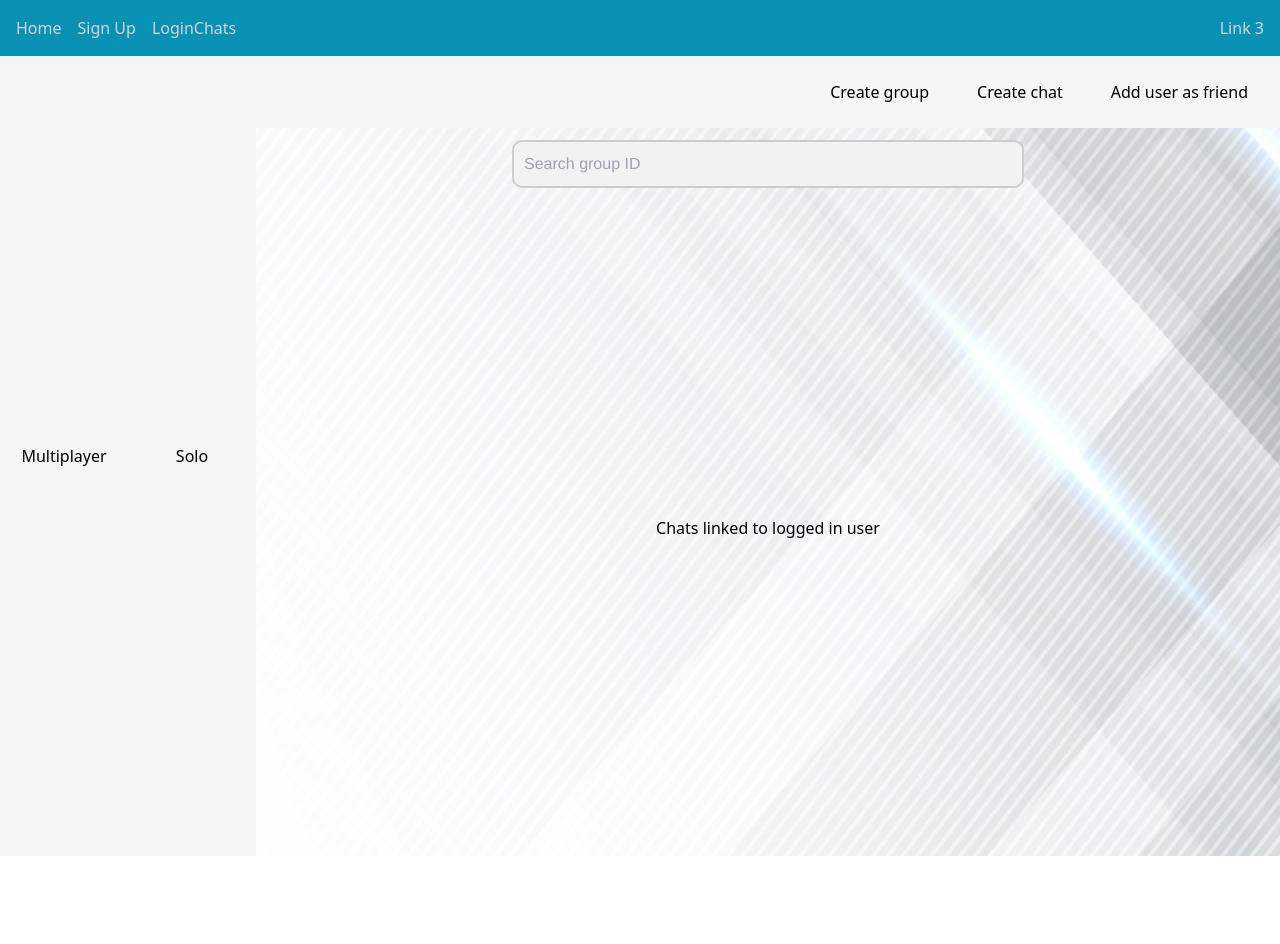
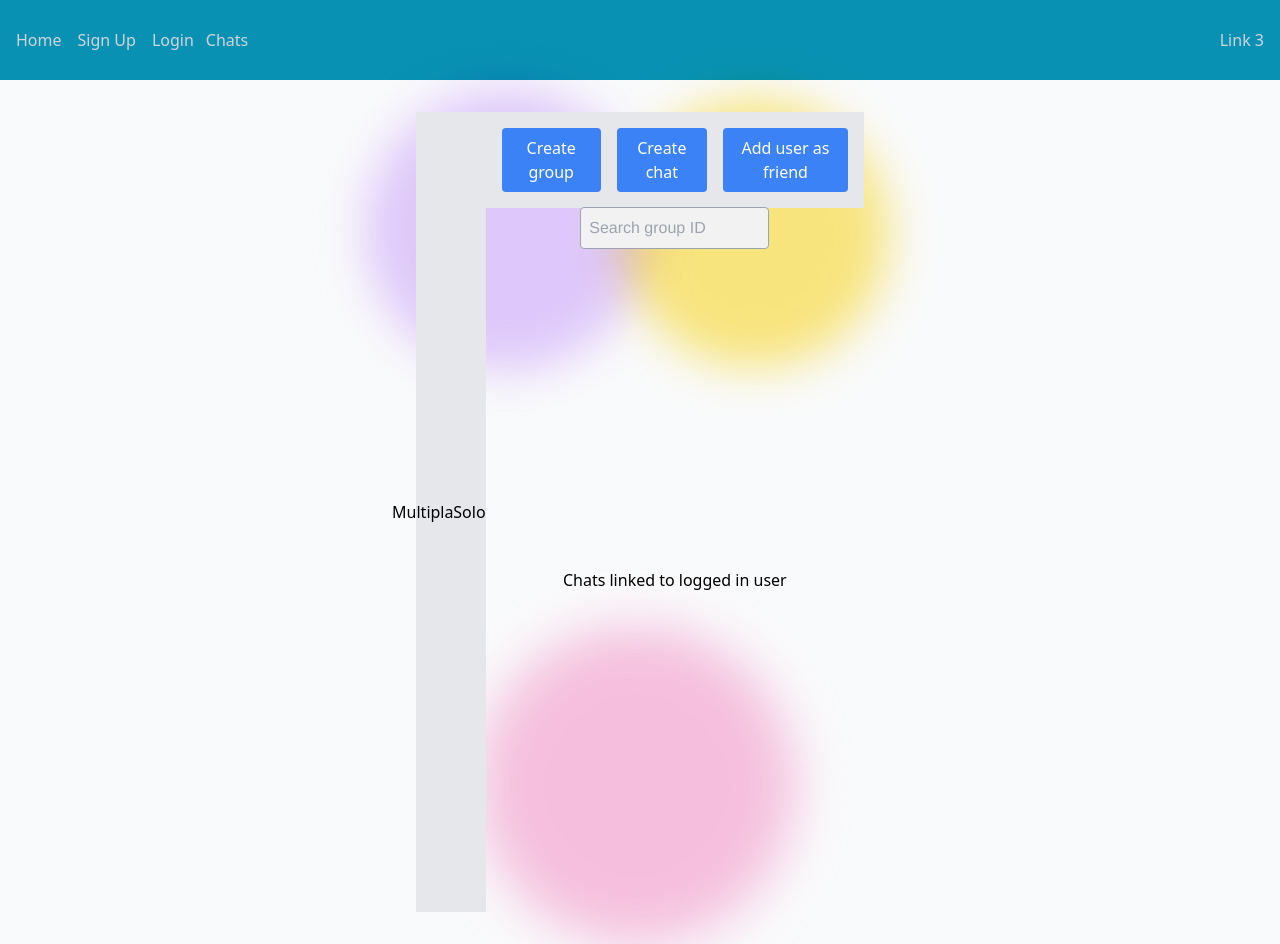
Before and after one commit to abewd/chatSrcCode, a React (Create React App) app: page /Chats in a window 1280 px wide. Before the commit the page ends 856 px from the top, so only its background shows below. Built offline with nearby package versions, Linux system fonts and the light colour scheme.

Commit message:
added an interactive background with an animation and styled it to fit the pages, need to edit a few things on the chat page to make it a little nicer...

```diff
--- a/src/Pages/Home/home.js
+++ b/src/Pages/Home/home.js
@@ -2,7 +2,7 @@
 import Header from "../../componets/Header/index";
 import Animations from "../../componets/Animations/Animations";
 import GamesContainer from "../../componets/GamesContainer/GamesContainer";
-import "./home.css";
+// import "./home.css";
 
 const home = () => {
   return (
--- a/src/componets/Chats/Chats.js
+++ b/src/componets/Chats/Chats.js
@@ -2,77 +2,50 @@
 
 const Chats = () => {
   return (
-    <div style={{ display: "flex", flexDirection: "row", height: "100vh" }}>
-      <aside
-        style={{
-          display: "flex",
-          flexDirection: "column",
-          justifyContent: "center",
-          alignItems: "center",
-          width: "10%",
-          backgroundColor: "#f5f5f5",
-        }}
-      >
+    <div className="bg-gray-50 min-h-screen flex items-center justify-center px-16">
+      <div className="relative w-full max-w-lg">
+        <div className="absolute top-0 -left-4 w-72 h-72 bg-purple-300 rounded-full mix-blend-multiply filter blur-xl opacity-70 animate-blob"></div>
+        <div className="absolute top-0 -right-4 w-72 h-72 bg-yellow-300 rounded-full mix-blend-multiply filter blur-xl opacity-70 animate-blob animation-delay-2000"></div>
+        <div className="absolute -bottom-8 left-20 w-72 h-72 bg-pink-300 rounded-full mix-blend-multiply filter blur-xl opacity-70 animate-blob animation-delay-4000"></div>
+        <div className="m-8 relative space-y-4">
+          <div className="h-screen flex flex-row">
+            <aside className="flex flex-col justify-center items-center w-1/12 bg-gray-200">
               <a href="#">Multiplayer</a>
             </aside>
-      <aside
-        style={{
-          display: "flex",
-          flexDirection: "column",
-          justifyContent: "center",
-          alignItems: "center",
-          width: "10%",
-          backgroundColor: "#f5f5f5",
-        }}
-      >
+            <aside className="flex flex-col justify-center items-center w-1/12 bg-gray-200">
               <a href="#">Solo</a>
             </aside>
-      <div style={{ display: "flex", flexDirection: "column", flex: 1 }}>
-        <div
-          style={{
-            display: "flex",
-            justifyContent: "space-between",
-            alignItems: "center",
-            padding: "1rem",
-            backgroundColor: "#f5f5f5",
-          }}
-        >
-          <div style={{ display: "flex", gap: "1rem" }}>
+            <div className="flex flex-col flex-grow">
+              <div className="flex justify-between items-center p-4 bg-gray-200">
+                <div className="flex gap-4">
                   {/* this will redirect to home if you want it to... but ive sacked it for now */}
                   {/* <h2>Logo</h2> */}
                 </div>
-          <div style={{ display: "flex", gap: "1rem" }}>
-            <button style={{ padding: "0.5rem 1rem" }}>Create group</button>
-            <button style={{ padding: "0.5rem 1rem" }}>Create chat</button>
-            <button style={{ padding: "0.5rem 1rem" }}>
+                <div className="flex gap-4">
+                  <button className="px-4 py-2 bg-blue-500 text-white rounded">
+                    Create group
+                  </button>
+                  <button className="px-4 py-2 bg-blue-500 text-white rounded">
+                    Create chat
+                  </button>
+                  <button className="px-4 py-2 bg-blue-500 text-white rounded">
                     Add user as friend
                   </button>
                 </div>
               </div>
-        <div style={{ flex: 4, display: "flex", flexDirection: "column" }}>
-          <div
-            style={{
-              display: "flex",
-              justifyContent: "center",
-              alignItems: "center",
-              height: "10%",
-            }}
-          >
+              <div className="flex-grow flex flex-col">
+                <div className="flex justify-center items-center h-10">
                   <input
                     type="text"
                     placeholder="Search group ID"
-              style={{ width: "50%" }}
+                    className="w-1/2 p-2 border border-gray-400 rounded"
                   />
                 </div>
-          <div
-            style={{
-              display: "flex",
-              justifyContent: "center",
-              alignItems: "center",
-              height: "90%",
-            }}
-          >
+                <div className="flex-grow flex justify-center items-center">
                   <p>Chats linked to logged in user</p>
+                </div>
+              </div>
+            </div>
           </div>
         </div>
       </div>
--- a/src/componets/Header/index.js
+++ b/src/componets/Header/index.js
@@ -29,7 +29,7 @@
               Login{" "}
             </Link>
 
-            <Link to="/chats" className="text-gray-300 hover:text-white">
+            <Link to="/chats" className="text-gray-300 hover:text-white p-3">
               Chats{" "}
             </Link>
           </div>
--- a/src/componets/Login/Login.css
+++ b/src/componets/Login/Login.css
@@ -1,9 +1,9 @@
 input {
-  font-family: 'Helvetica', sans-serif;
+  font-family: "Helvetica", sans-serif;
   font-size: 16px;
   border: 2px solid #ccc;
   border-radius: 10px;
   padding: 10px;
-    background-color: #f2f2f2;
-outline: none;
+  background-color: #f2f2f2;
+  outline: none;
 }
--- a/src/componets/Login/login.js
+++ b/src/componets/Login/login.js
@@ -15,6 +15,12 @@
   };
 
   return (
+    <div className="bg-gray-50 min-h-screen flex items-center justify-center px-16">
+      <div className="relative w-full max-w-lg">
+        <div className="absolute top-0 -left-4 w-72 h-72 bg-purple-300 rounded-full mix-blend-multiply filter blur-xl opacity-70 animate-blob"></div>
+        <div className="absolute top-0 -right-4 w-72 h-72 bg-yellow-300 rounded-full mix-blend-multiply filter blur-xl opacity-70 animate-blob animation-delay-2000"></div>
+        <div className="absolute -bottom-8 left-20 w-72 h-72 bg-pink-300 rounded-full mix-blend-multiply filter blur-xl opacity-70 animate-blob animation-delay-4000"></div>
+        <div className="m-8 relative space-y-4">
           <div className="flex flex-col items-center justify-center min-h-screen ">
             <div className="w-full max-w-md formContainer">
               <h2 className="text-3xl font-bold text-center mb-8">Log In</h2>
@@ -104,6 +110,10 @@
               </form>
             </div>
           </div>
+        </div>
+      </div>
+    </div>
   );
 };
+
 export default SignupPage;
--- a/src/index.css
+++ b/src/index.css
@@ -4,7 +4,8 @@
 
 @import url("https://fonts.googleapis.com/css2?family=Nunito&display=swap");
 .App {
-  background-image: url("./assests/backgroundImage.jpg");
+  /* this is for the old background, i dont recommend... lol */
+  /* background-image: url("./assests/backgroundImage.jpg"); */
   background-position: center;
   background-repeat: no-repeat;
   background-size: cover;
@@ -14,5 +15,14 @@
   border: 3px solid #eae0e07a;
   border-radius: 34px;
   padding: 40px;
-  margin: 10px  ;
+  margin: 10px;
 }
+
+@layer utilities {
+  .animation-delay-2000 {
+    animation-delay: 2s;
+  }
+  .animation-delay-4000 {
+    animation-delay: 4s;
+  }
+}
--- a/tailwind.config.js
+++ b/tailwind.config.js
@@ -1,7 +1,30 @@
-/** @type {import('tailwindcss').Config} */
 module.exports = {
   content: ["./src/**/*.{html,js}"],
+
   theme: {
+    extend: {
+      animation: {
+        blob: "blob 7s infinite",
+      },
+      keyframes: {
+        blob: {
+          "0%": {
+            transform: "translate(0px, 0px) scale(1)",
+          },
+          "33%": {
+            transform: "translate(30px, -50px) scale(1.1)",
+          },
+          "66%": {
+            transform: "translate(-20px, 20px) scale(0.9)",
+          },
+          "100%": {
+            transform: "tranlate(0px, 0px) scale(1)",
+          },
+        },
+      },
+    },
+  },
+  variants: {
     extend: {},
   },
   plugins: [],
```
Also changed, not shown: src/componets/Register/index.js (+46 -14 lines). Lines whose indentation alone changed are shown as unchanged.
